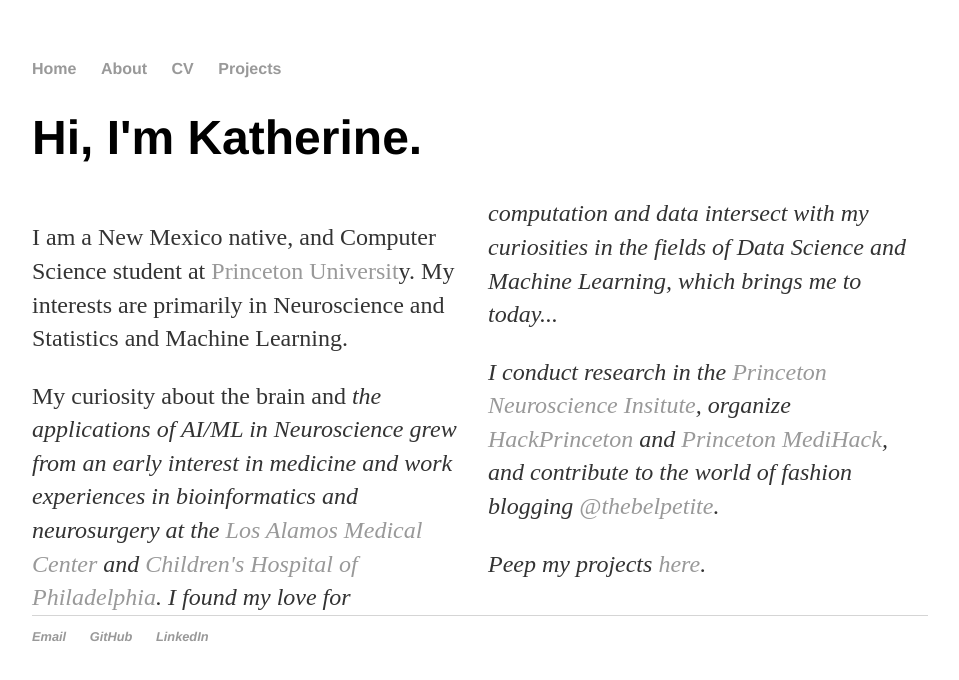
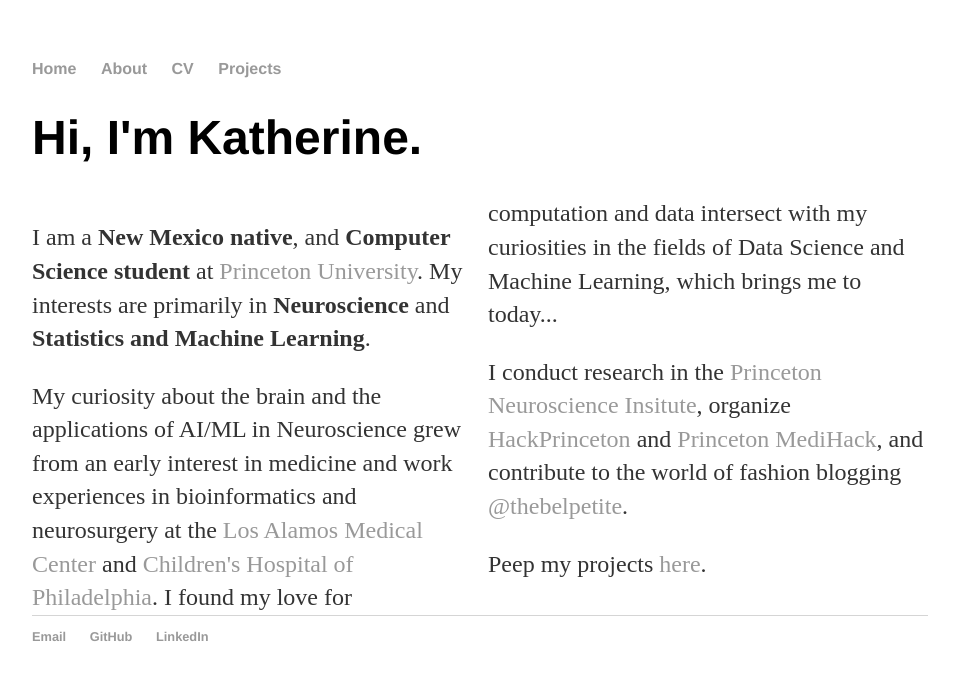
Before and after one commit to wangk5/wangk5.github.io, a Jekyll site: the page built from about.html, in a window 1280 px wide. Shown: the top 680 px of the page, without its empty margins (160-1119 px from the left). Built offline with Jekyll 4.4.1, drawn with Linux system fonts in a browser that asks for light colours.

Commit message:
Update about.html

```diff
--- a/about.html
+++ b/about.html
@@ -6,11 +6,11 @@
 	<h1>Hi, I'm Katherine.</h1>
 	<div id="col">
 		<p>
-			I am a New Mexico native, and Computer Science student at <a href="https://www.princeton.edu">Princeton Universit</a>y.
-			My interests are primarily in Neuroscience and Statistics and Machine Learning.
+			I am a <b>New Mexico native</b>, and <b>Computer Science student</b> at <a href="https://www.princeton.edu">Princeton University</a>.
+			My interests are primarily in <b>Neuroscience</b> and <b>Statistics and Machine Learning</b>.
 		</p>
 		<p>
-			My curiosity about the brain and <em>the applications of AI/ML in Neuroscience<em> grew from an early interest in medicine
+			My curiosity about the brain and the applications of AI/ML in Neuroscience grew from an early interest in medicine
 			and work experiences in bioinformatics and neurosurgery at the <a href="http://losalamosmedicalcenter.com">Los Alamos Medical Center</a> and
 			<a href="https://d3b.center">Children's Hospital of Philadelphia</a>.
 			I found my love for computation and data intersect with my curiosities in the fields of Data Science
```
